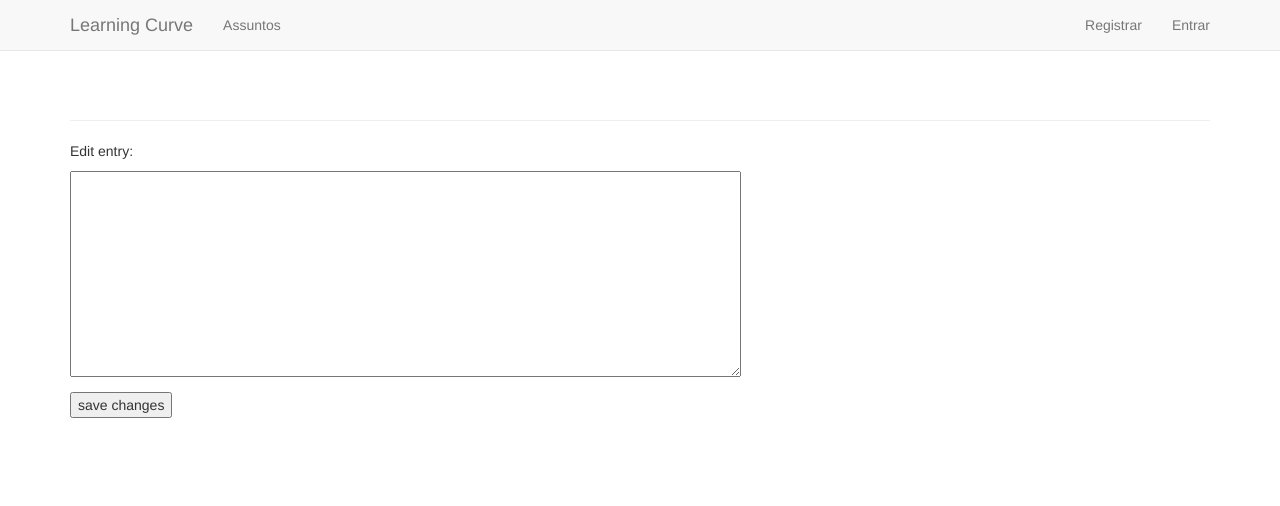
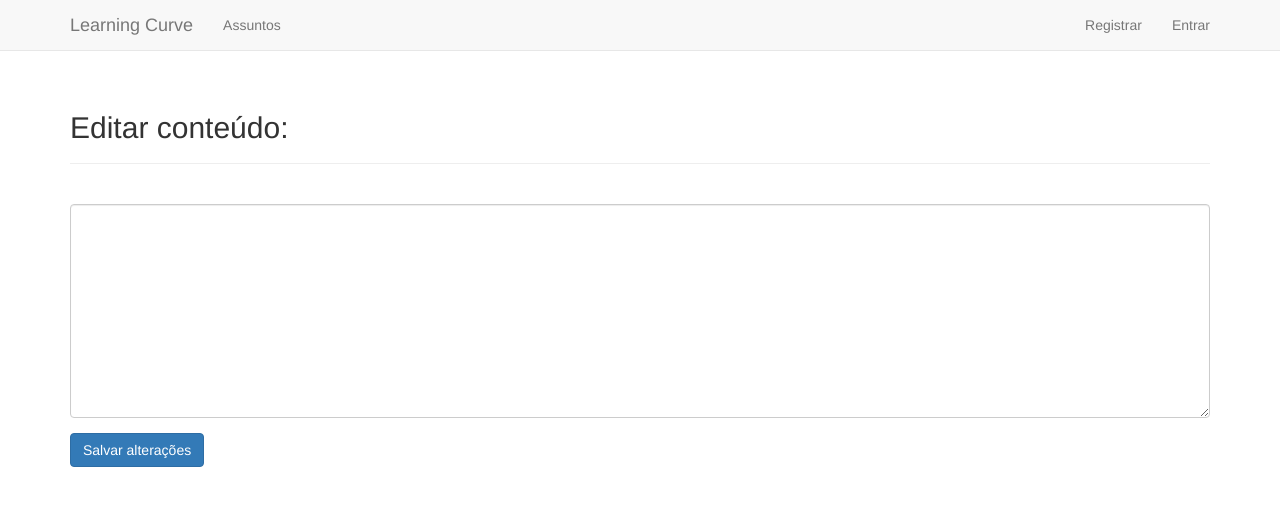
Before and after one commit to AllejandroSousa/Learning-Curve-Management, a Django app: template learning_curves/templates/learning_curves/edit_entry.html in a window 1280 px wide. Shown: the top 506 px of the page. Run offline with Django 5.2, Linux system fonts and the light colour scheme; the template is opened without the code that fills it: values that come from a table or form of the project are taken from there, others are empty; some libraries are stand-ins or nearby versions.

Commit message:
Styling the edit entry page

```diff
--- a/learning_curves/templates/learning_curves/edit_entry.html
+++ b/learning_curves/templates/learning_curves/edit_entry.html
@@ -1,15 +1,21 @@
 {% extends "learning_curves/base.html" %}
+{% load bootstrap3 %}
+
+{% block header %}
+  <h2>Editar conteúdo:</h2>
+{% endblock header %}
 
 {% block content %}
 
   <p><a href="{% url 'learning_curves:topic' topic.id %}">{{ topic }}</a></p>
 
-  <p>Edit entry:</p>
+  <form action="{% url 'learning_curves:edit_entry' entry.id %}" method="post" class="form">
+    {% csrf_token %}
+    {% bootstrap_form form %}
 
-  <form action="{% url 'learning_curves:edit_entry' entry.id %}" method="post">
-    {% csrf_token %}
-    {{form.as_p}}
-    <button name="submit">save changes</button>
+    {% buttons %}
+      <button name="submit" class="btn btn-primary">Salvar alterações</button>
+    {% endbuttons %}
   </form>
 
 {% endblock content %}
```
